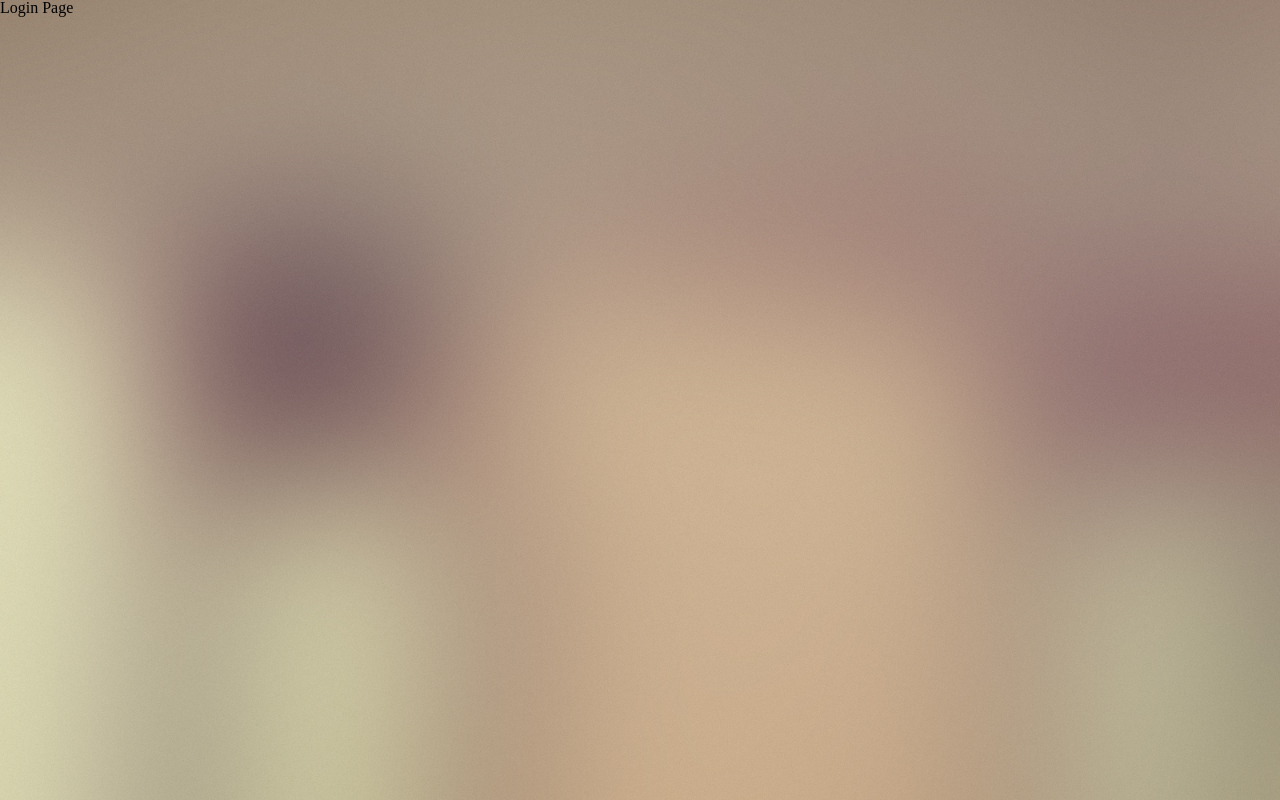
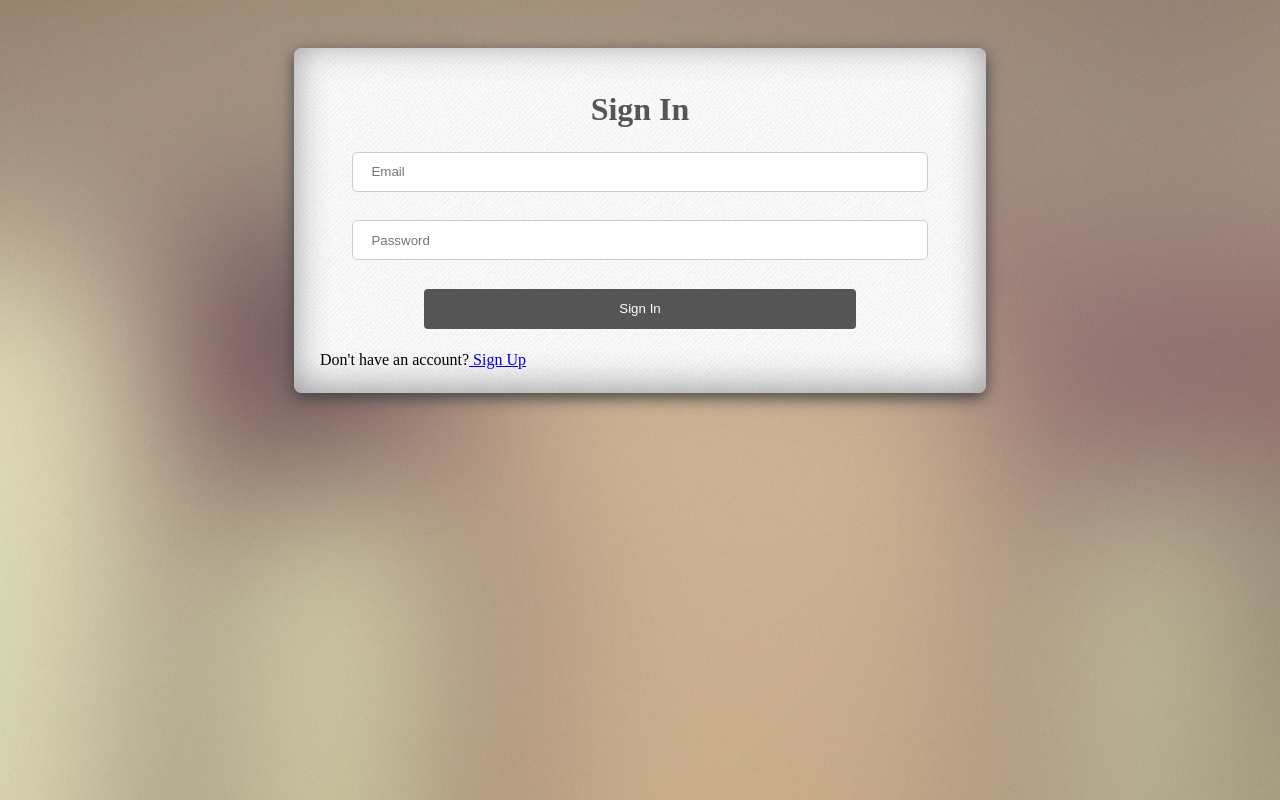
Before and after one commit to Mohamed-Elwakeel/todo-app-front, a React (Create React App) app: page /login in a window 1280 px wide. Built offline with nearby package versions, Linux system fonts and the light colour scheme.

Commit message:
login page finished with validatuon schema and styles

```diff
--- a/src/Components/LoginPage/LoginPage.jsx
+++ b/src/Components/LoginPage/LoginPage.jsx
@@ -1,9 +1,62 @@
-import React from 'react'
+import React from 'react';
+import styles from "./LoginPage.module.css";
+import { useFormik } from 'formik';
+import * as yup from "yup"
+import { Link, Outlet } from 'react-router-dom';
 
 const LoginPage = () => {
+    const formik = useFormik({
+        // Initial values for the input fields
+        initialValues: {
+            email: "",
+            password: "",
+        },
+
+        validationSchema: yup.object({
+            email: yup.string().email("Invalid email address").required("Required"),
+            password: yup.string().required("Required"),
+        }),
+
+        onSubmit: (values) => {
+            console.log("signIn", JSON.stringify(values, null, 2))
+        }
+    })
+
     return (
-        <div>
-            Login Page
+        <div className={styles.loginConatiner}>
+            <header>Sign In</header>
+            <form className={styles.loginForm} onSubmit={formik.handleSubmit}>
+                <input
+                    id="email"
+                    name="email"
+                    type="email"
+                    placeholder="Email"
+                    onChange={formik.handleChange}
+                    onBlur={formik.handleBlur}
+                    value={formik.values.email}
+                />
+                {formik.touched.email && formik.errors.email ? (
+                    <div>{formik.errors.email}</div>
+                ) : null}
+                <input
+                    id="password"
+                    name="password"
+                    type="password"
+                    placeholder="Password"
+                    onChange={formik.handleChange}
+                    onBlur={formik.handleBlur}
+                    value={formik.values.password}
+                />
+                {formik.touched.password && formik.errors.password ? (
+                    <div>{formik.errors.password}</div>
+                ) : null}
+                <button type="submit">Sign In</button>
+            </form>
+            <h3>
+                Don't have an account?
+                <Link to="/register"> Sign Up</Link>
+            </h3>
+            <Outlet />
         </div>
     )
 }
--- /dev/null
+++ b/src/Components/LoginPage/LoginPage.module.css
@@ -0,0 +1,51 @@
+.loginConatiner {
+    background: url(../../assets//debut_light.png);
+    width: 50%;
+    padding: 1.618em;
+    margin: auto;
+    margin-top: 3rem;
+    border-radius: .5rem;
+    box-shadow: 0 5px 15px #444, inset 0 -5px 35px #999;
+}
+
+.loginConatiner header {
+    color: #555;
+    font-size: 2rem;
+    font-family: 'cabin', 'sans-serif';
+    font-weight: 700;
+    margin-block: 1.2rem;
+    text-align: center;
+}
+
+.loginForm {
+    display: flex;
+    flex-direction: column;
+    gap: 0.8rem;
+    padding-inline: 2rem;
+}
+
+.loginForm input {
+    padding: 0.7rem 1.15rem;
+    margin: 0.5rem 0;
+    border: 1px solid #ccc;
+    border-radius: 5px;
+    /* display: inline-block;
+    box-sizing: border-box; */
+}
+
+.loginForm button {
+    width: 75%;
+    background-color: #555;
+    color: white;
+    padding: 0.8rem 1.25rem;
+    margin: auto;
+    margin-bottom: 1.4rem;
+    margin-top: 0.5rem;
+    border: none;
+    border-radius: 4px;
+    cursor: pointer;
+}
+
+.loginForm button:hover {
+    background-color: #333;
+}
```
